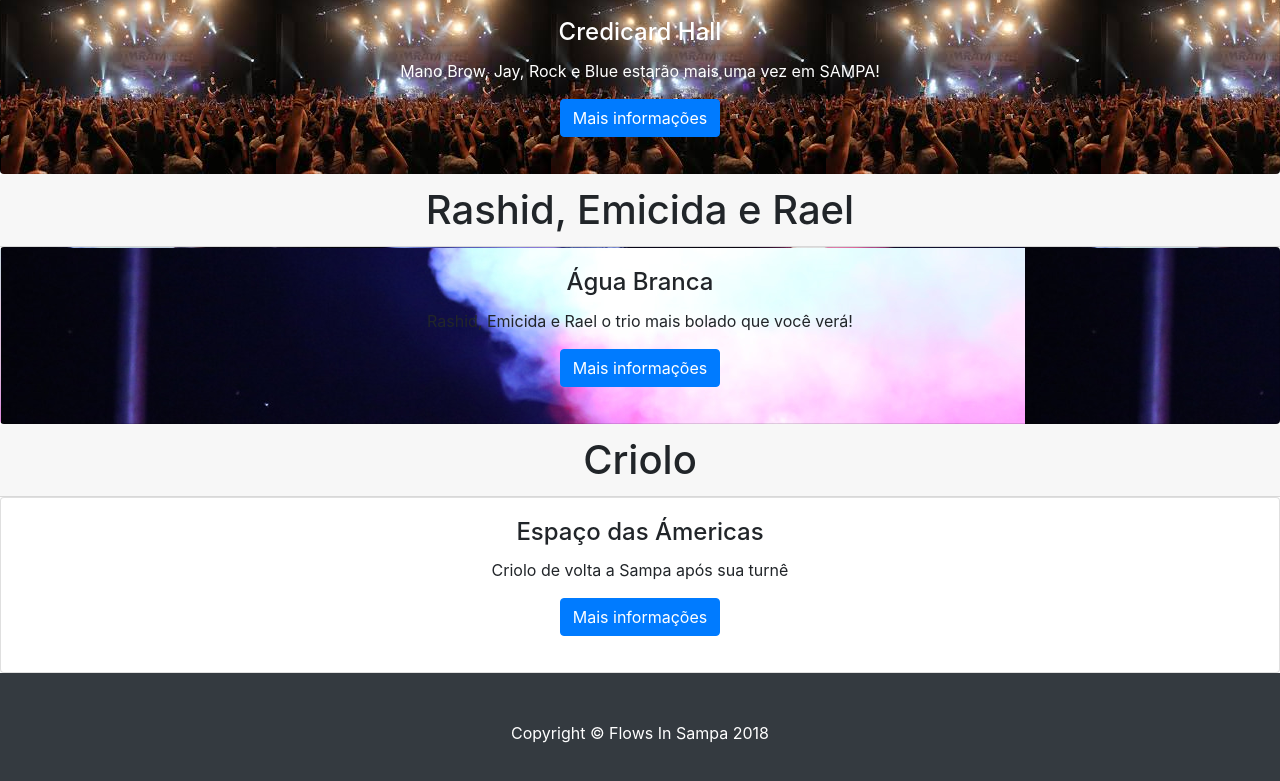
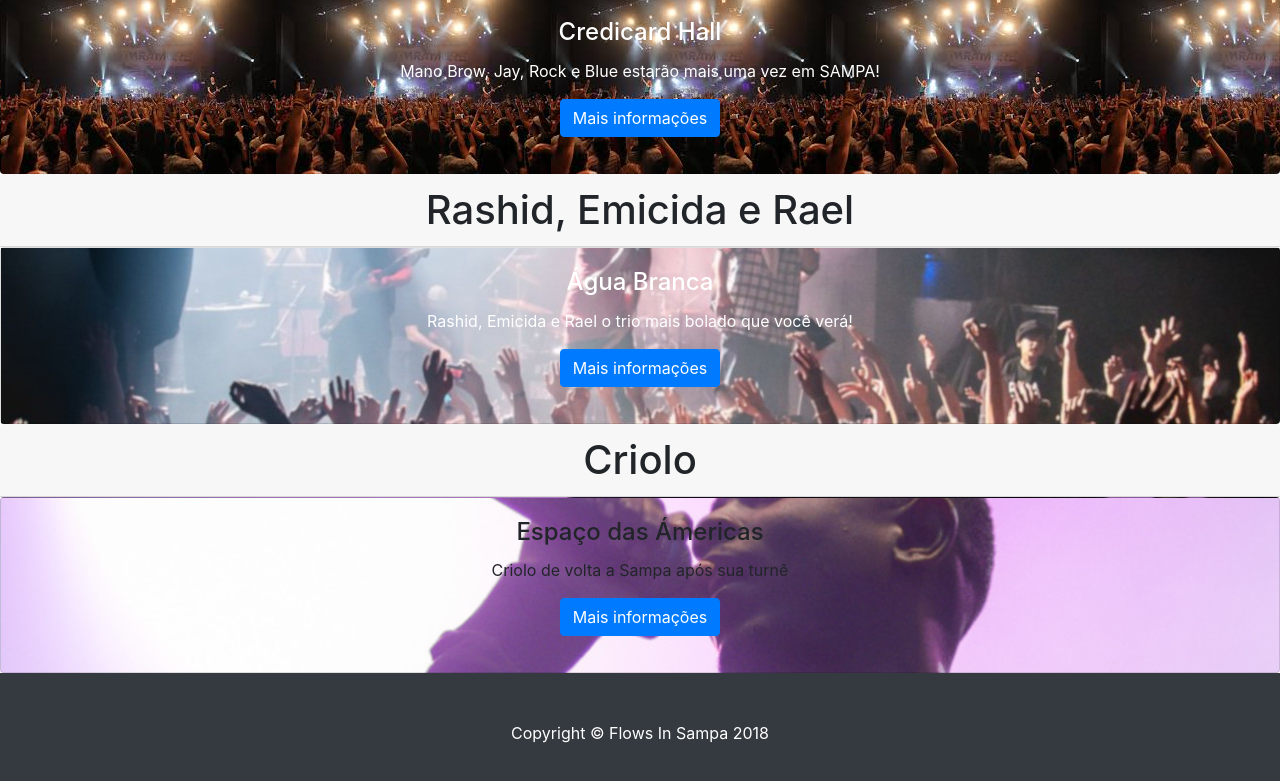
Before and after one commit to marcosvpd/Flows_In_Sampa, a website: page shows.html in a window 1280 px wide. Shown: the part 669-1450 px from the top of the page. Drawn offline with nearby package versions, Linux system fonts and the light colour scheme; files whose address does not match are found by name; a web font is replaced by a local one.

Commit message:
finalizando shows

```diff
--- a/shows.html
+++ b/shows.html
@@ -169,10 +169,10 @@
 <div class="row">
 <div class="col">
 <div class="card-header  h1 text-center">Rashid, Emicida e Rael</div>
-<div class="card w-100" style="background-image: url(img/emi.jpg); width: 100%;">
+<div class="card w-100" style="background-image: url(img/rapshow23.jpg); width: 100%;">
 <div class="card-body text-center">
-<h4 class="card-title">Água Branca</h4>
-<p class="card-text">Rashid, Emicida e Rael o trio mais bolado que você verá!<p>
+<h4 class="card-title text-white">Água Branca</h4>
+<p class="card-text text-white">Rashid, Emicida e Rael o trio mais bolado que você verá!<p>
 
 
 
@@ -194,7 +194,7 @@
       </div>
       <div class="modal-body">
 
-		<img src=".jpg" class="img-fluid" alt="Responsive image">
+		<img src="img/tres2.jpg" class="img-fluid" alt="Responsive image">
 		<hr>
       Emicida, Rashid e Rael, o show mais bolado que você assistirá!<br>
 	  <hr>
@@ -233,10 +233,10 @@
 <div class="col">
 <div class="card-header  h1 text-center">Criolo</div>
 
-<div class="card w-100" style="background-image: url(img/ep2.jpg)" >
+<div class="card w-100" style="background-image: url(img/cri233aj.jpg)" >
 <div class="card-body text-center">
-<h4 class="card-title">Espaço das Ámericas</h4>
-<p class="card-text">Criolo de volta a Sampa após sua turnê<p>
+<h4 class="card-title ">Espaço das Ámericas</h4>
+<p class="card-text ">Criolo de volta a Sampa após sua turnê<p>
 
 
 
@@ -261,7 +261,7 @@
       </div>
       <div class="modal-body">
 
-		<img src="CRIOLO.jpg" class="img-fluid" alt="Responsive image">
+		<img src="img/CRIOLO.jpg" class="img-fluid" alt="Responsive image">
 		<hr>
 
 		Criolo de volta a Sampa após sua turnê "Boca de Lobo", será um show inesquecível!<br>
```
Also changed, not shown: img/cri233aj.jpg (added), img/ep.jpg (deleted), img/ep2.png (deleted), img/rapshow23.jpg (added), img/sla.jpg (deleted), img/tres.jpg (added), img/tres2.jpg (added).
